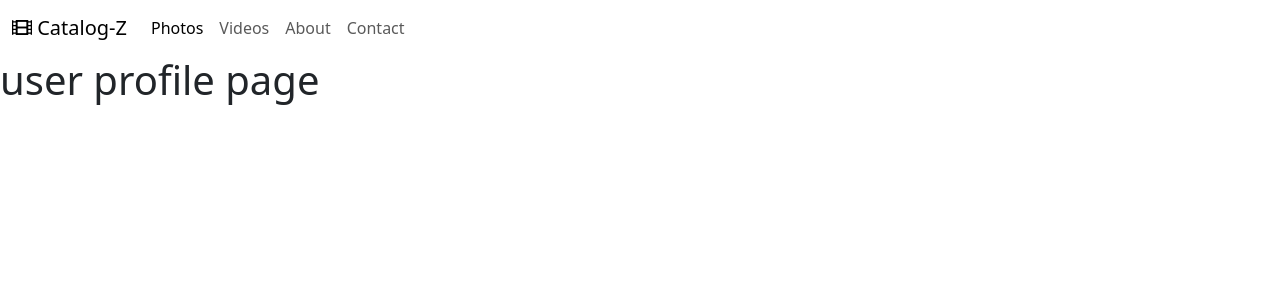
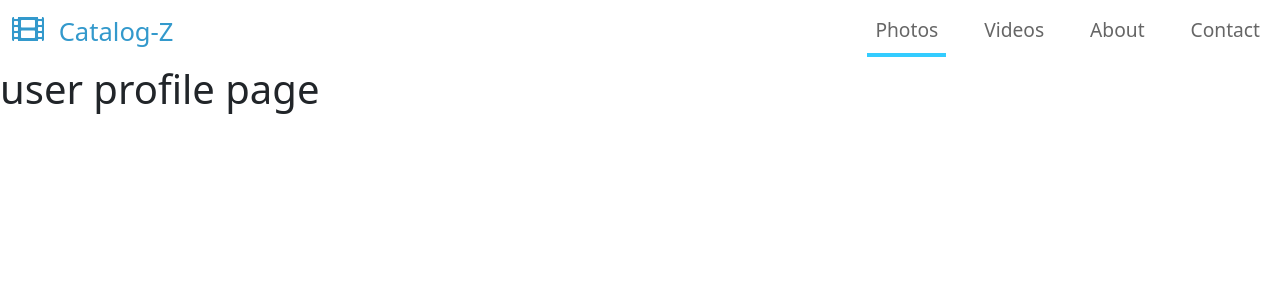
Before and after one commit to kikutan-day65/digital-contents-ecommerce, a Django app: page / in a window 1280 px wide. Shown: the top 300 px of the page. Run offline with Django 4.2, Linux system fonts and the light colour scheme; some libraries are stand-ins or nearby versions.

Commit message:
style: link the static files to main.html

```diff
--- a/templates/main.html
+++ b/templates/main.html
@@ -1,12 +1,13 @@
 <!DOCTYPE html>
+{% load static %}
 <html lang="en">
 <head>
     <meta charset="UTF-8">
     <meta name="viewport" content="width=device-width, initial-scale=1.0">
     <title>Digital Contents</title>
-    <link rel="stylesheet" href="css/bootstrap.min.css">
-    <link rel="stylesheet" href="fontawesome/css/all.min.css">
-    <link rel="stylesheet" href="css/templatemo-style.css">
+    <link rel="stylesheet" href="{% static 'styles/bootstrap.min.css' %}">
+    <link rel="stylesheet" href="{% static 'fontawesome/css/all.min.css' %}">
+    <link rel="stylesheet" href="{% static 'styles/templatemo-style.css' %}">
 <!--
 
 TemplateMo 556 Catalog-Z
@@ -22,5 +23,11 @@ https://templatemo.com/tm-556-catalog-z
 
     {% endblock content %}
 
+    <script src="{% static 'js/plugins.js' %}"></script>
+    <script>
+        $(window).on("load", function() {
+            $('body').addClass('loaded');
+        });
+    </script>
 </body>
 </html>
```
